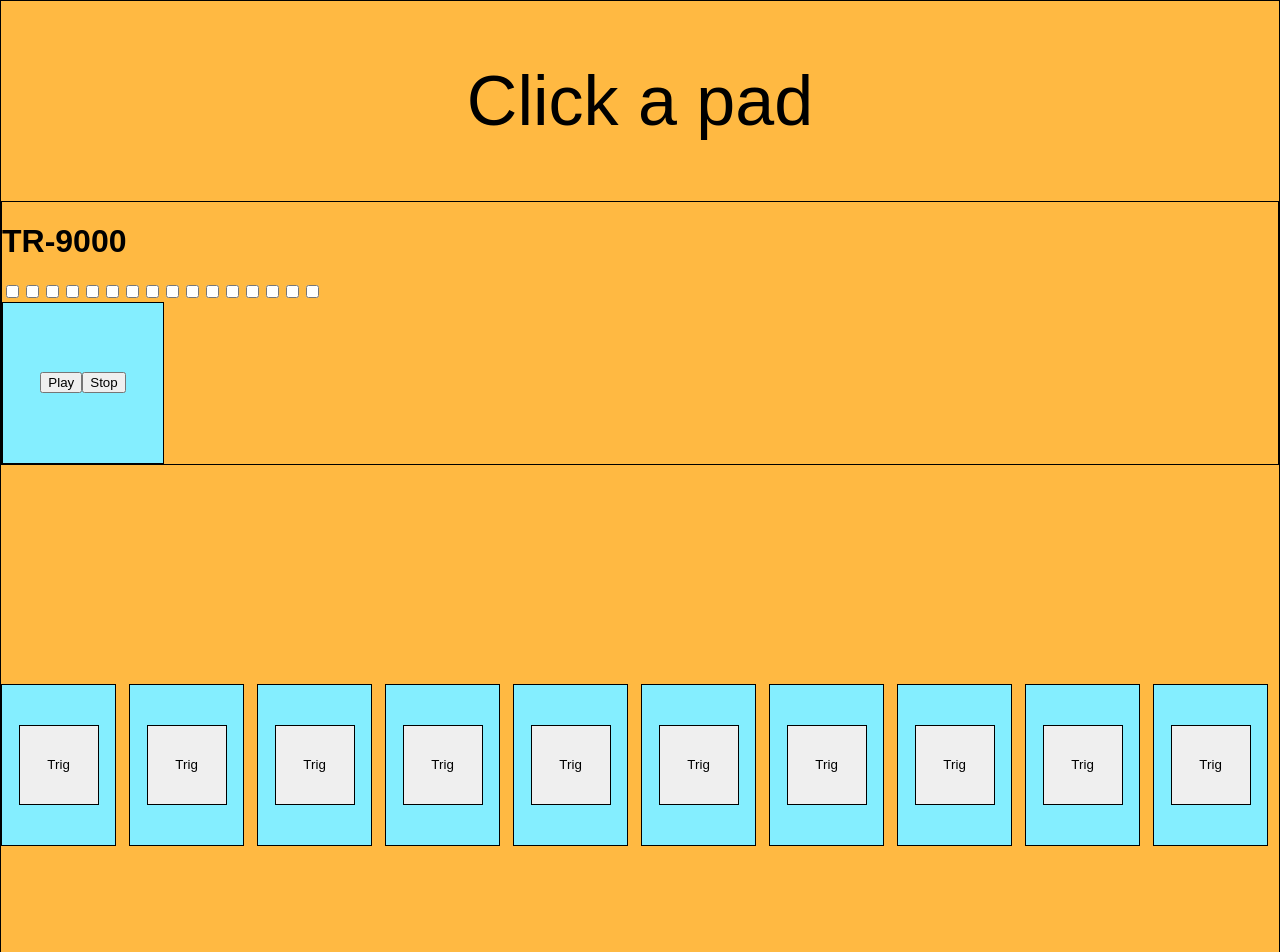
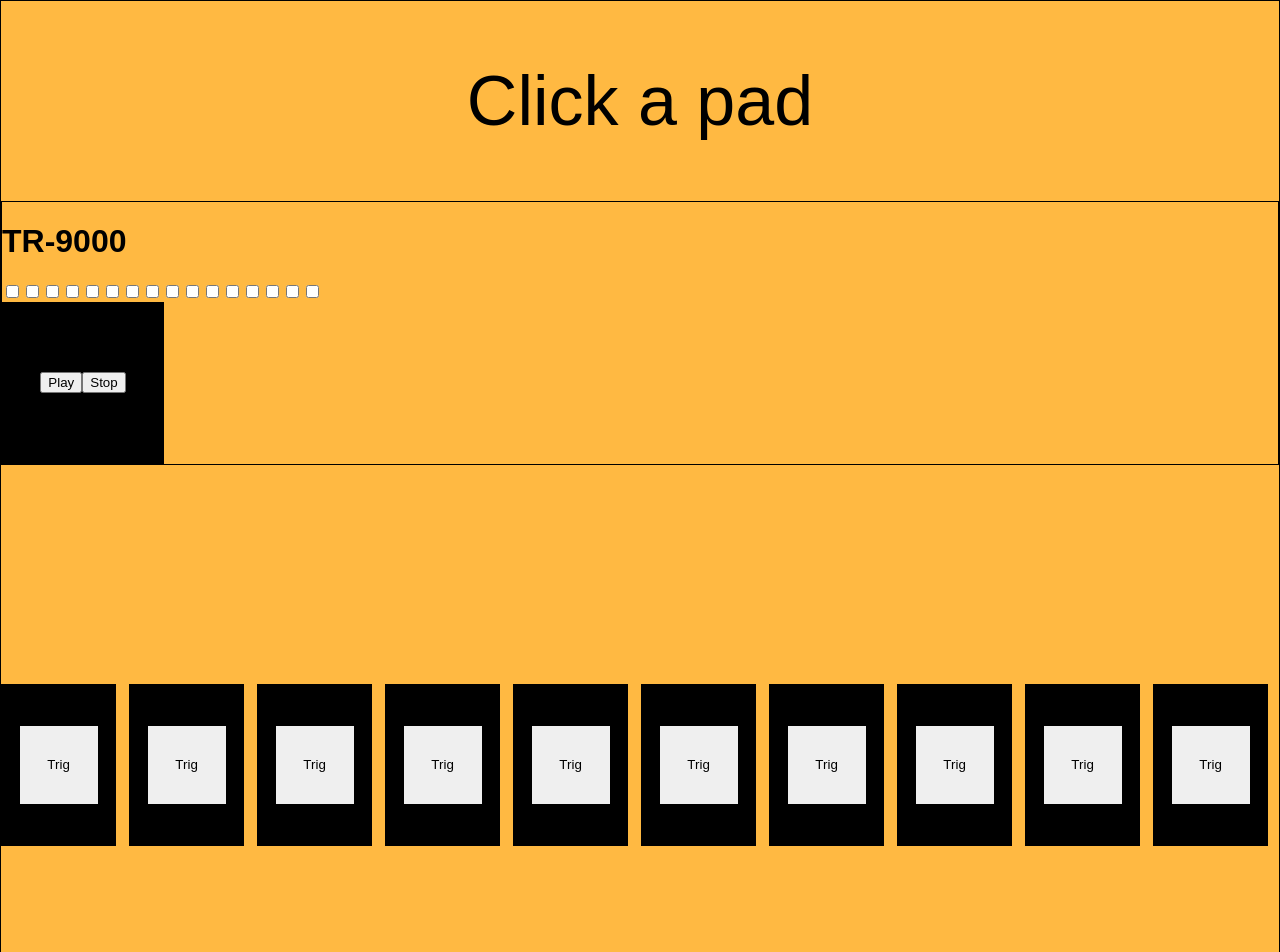
Before and after one commit to alxdelgado/drummachine_final, a React (Create React App) app in the folder drummachine_project/: page / in a window 1280 px wide. Shown: the top 952 px of the page. Built offline with nearby package versions, Linux system fonts and the light colour scheme.

Commit message:
Changed colors on trig's and play/stop button

```diff
--- a/drummachine_project/src/Sequencer/index.js
+++ b/drummachine_project/src/Sequencer/index.js
@@ -111,6 +111,7 @@
 
 
         <div class="buttons">
+
           <button
             class={this.state.playing ? 'active' : ''}
             onClick={() => {
--- a/drummachine_project/src/index.css
+++ b/drummachine_project/src/index.css
@@ -35,7 +35,7 @@
   justify-content: center;
   align-items: center;
   margin-right: 1vw;
-  background-color: #84eeff;
+  background-color: black;
 }
 
 .trig {
@@ -66,7 +66,7 @@
   justify-content: center;
   align-items: center;
   margin-right: 1vw;
-  background-color: #84eeff;
+  background-color: black;
 }
 
 #sequencer-sound-block {
```
